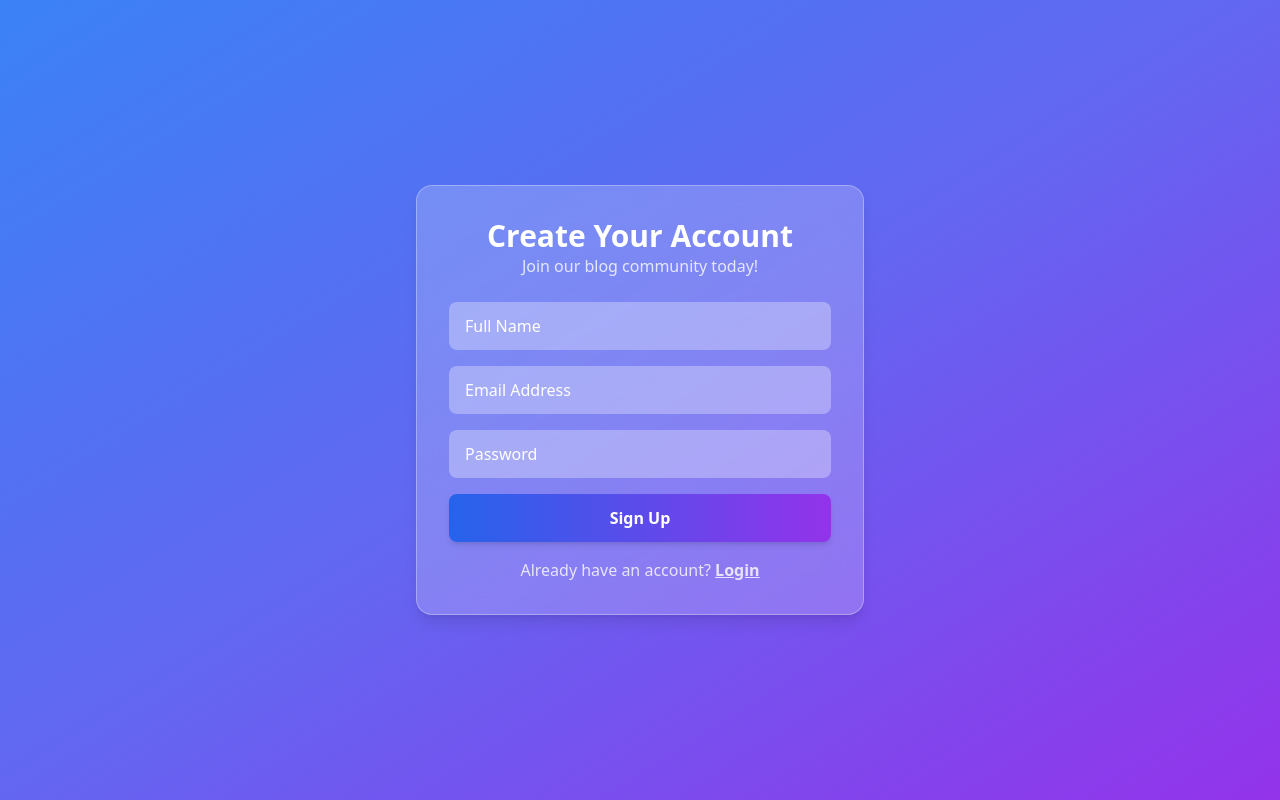
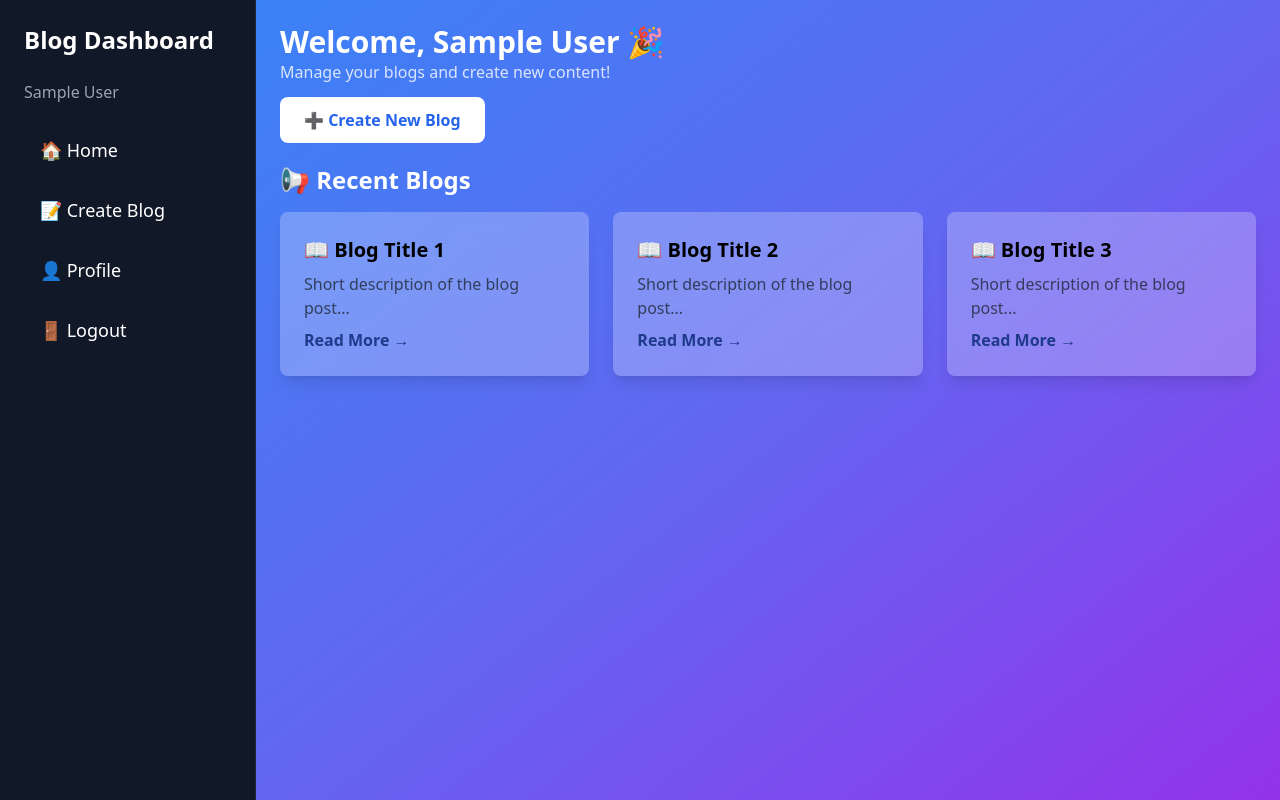
Before and after one commit to Shoaibali12/blog-app, a React (Vite) app in the folder client/: page / in a window 1280 px wide. Before the commit this address led to /signup. Built offline with nearby package versions, Linux system fonts and the light colour scheme; sample sign-in values are in the browser's storage.

Commit message:
create private route

```diff
--- a/client/src/App.jsx
+++ b/client/src/App.jsx
@@ -5,19 +5,39 @@ import {
   Route,
   Navigate,
 } from "react-router-dom";
+import { useSelector } from "react-redux";
 import Signup from "./pages/Signup";
 import Signin from "./pages/Signin";
 import Dashboard from "./pages/Dashboard";
 
 function App() {
+  const { token } = useSelector((state) => state.auth); // ✅ Get auth token from Redux
+
   return (
     <Router>
       <Routes>
-        <Route path="/" element={<Navigate to="/signup" />} />{" "}
-        {/* Redirect "/" to Signup */}
-        <Route path="/signup" element={<Signup />} />
-        <Route path="/login" element={<Signin />} />
-        <Route path="/dashboard" element={<Dashboard />} />
+        {/* Public Routes */}
+        {!token ? (
+          <>
+            <Route path="/signup" element={<Signup />} />
+            <Route path="/login" element={<Signin />} />
+          </>
+        ) : (
+          <Route path="*" element={<Navigate to="/" replace />} /> // ✅ Redirect logged-in users away from signup/login
+        )}
+
+        {/* Private Routes - Only accessible when logged in */}
+        <Route
+          path="/"
+          element={token ? <Dashboard /> : <Navigate to="/login" replace />}
+        />
+        <Route
+          path="/dashboard"
+          element={token ? <Dashboard /> : <Navigate to="/login" replace />}
+        />
+
+        {/* Catch All Unknown Routes */}
+        <Route path="*" element={<Navigate to="/" replace />} />
       </Routes>
     </Router>
   );
--- /dev/null
+++ b/client/src/components/PrivateRoute.js
@@ -0,0 +1,11 @@
+import React from "react";
+import { Navigate, Outlet } from "react-router-dom";
+import { useSelector } from "react-redux";
+
+const PrivateRoute = () => {
+  const { token } = useSelector((state) => state.auth); // ✅ Get token from Redux
+
+  return token ? <Outlet /> : <Navigate to="/login" replace />;
+};
+
+export default PrivateRoute;
--- a/client/src/pages/Dashboard.jsx
+++ b/client/src/pages/Dashboard.jsx
@@ -60,10 +60,8 @@ const Dashboard = () => {
     <div className="min-h-screen flex">
       {/* Sidebar */}
       <aside className="w-64 bg-gray-900 text-white shadow-lg p-6 border-r border-gray-800 hidden md:block">
-        <h2 className="text-2xl font-bold text-white mb-6">
-          📌 Blog Dashboard
-        </h2>
-        <p className="text-gray-400">Welcome, {user?.name || "User"} 👋</p>
+        <h2 className="text-2xl font-bold text-white mb-6">Blog Dashboard</h2>
+        <p className="text-gray-400"> {user?.name || "User"} </p>
         <nav className="mt-6">
           <ul className="space-y-4">
             <li>
```
